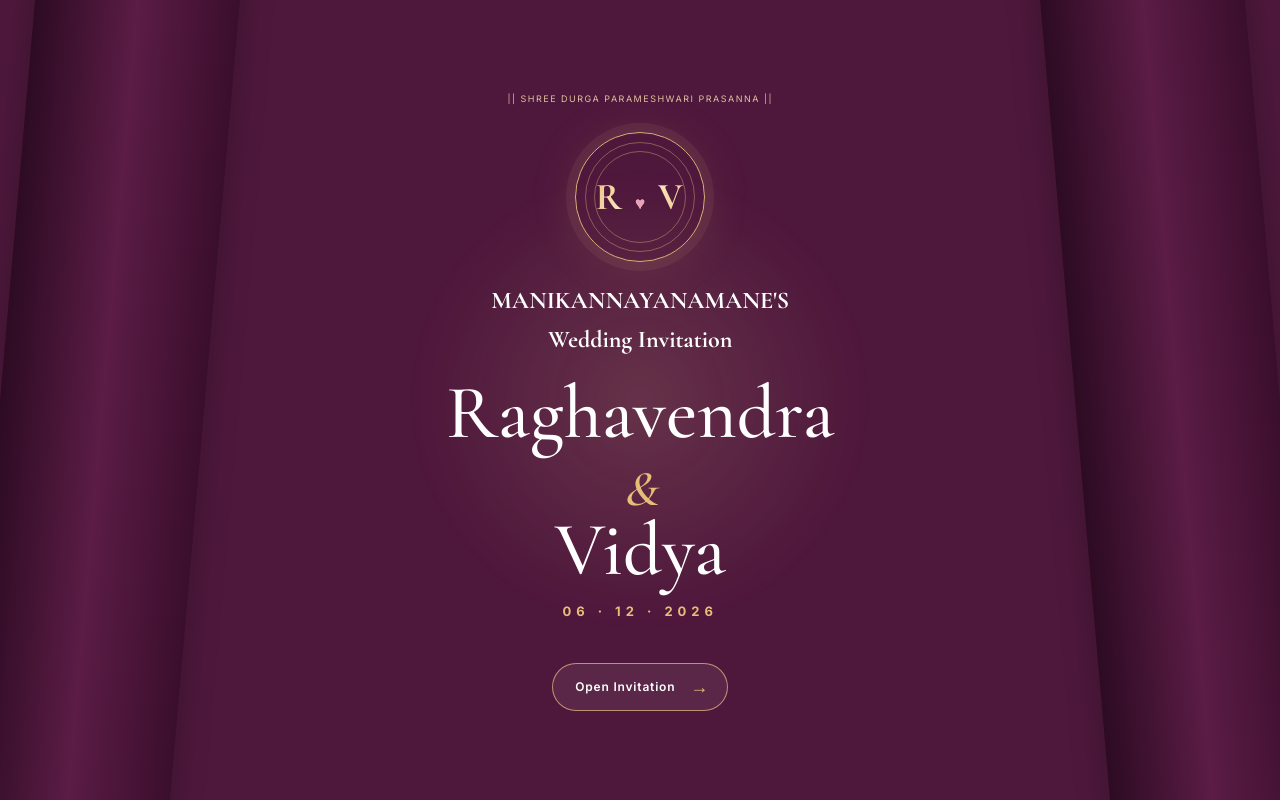
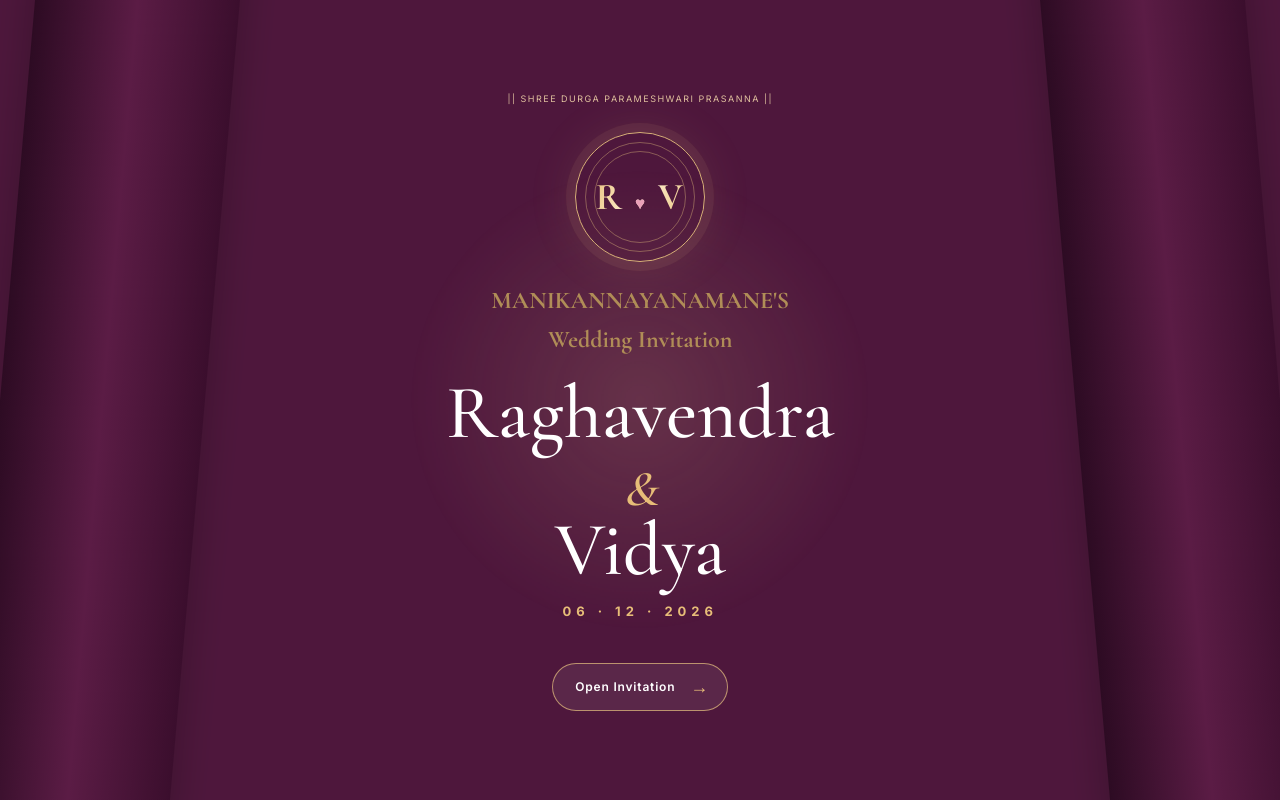
Before and after one commit to PoojaKotiyan/WeddingInvitation, a plain HTML site: page index.html in a window 1280 px wide. Shown: the top 800 px of the page. Drawn offline with nearby package versions, Linux system fonts and the light colour scheme.

Commit message:
Modify opening section and clean up code
Updated the opening section's heading color and removed commented-out code.

```diff
--- a/index.html
+++ b/index.html
@@ -32,7 +32,7 @@
                 </div>
             </div>
             <!-- <p class="opening-script"> -->
-            <h2><span>MANIKANNAYANAMANE'S</span> </br>Wedding Invitation</h2>
+            <h2 style="color: #B08D57;"><span>MANIKANNAYANAMANE'S</span> </br>Wedding Invitation</h2>
             <h2 class="opening-names">
                 Raghavendra </br> <span>&</span> </br>Vidya
             </h2>
```
